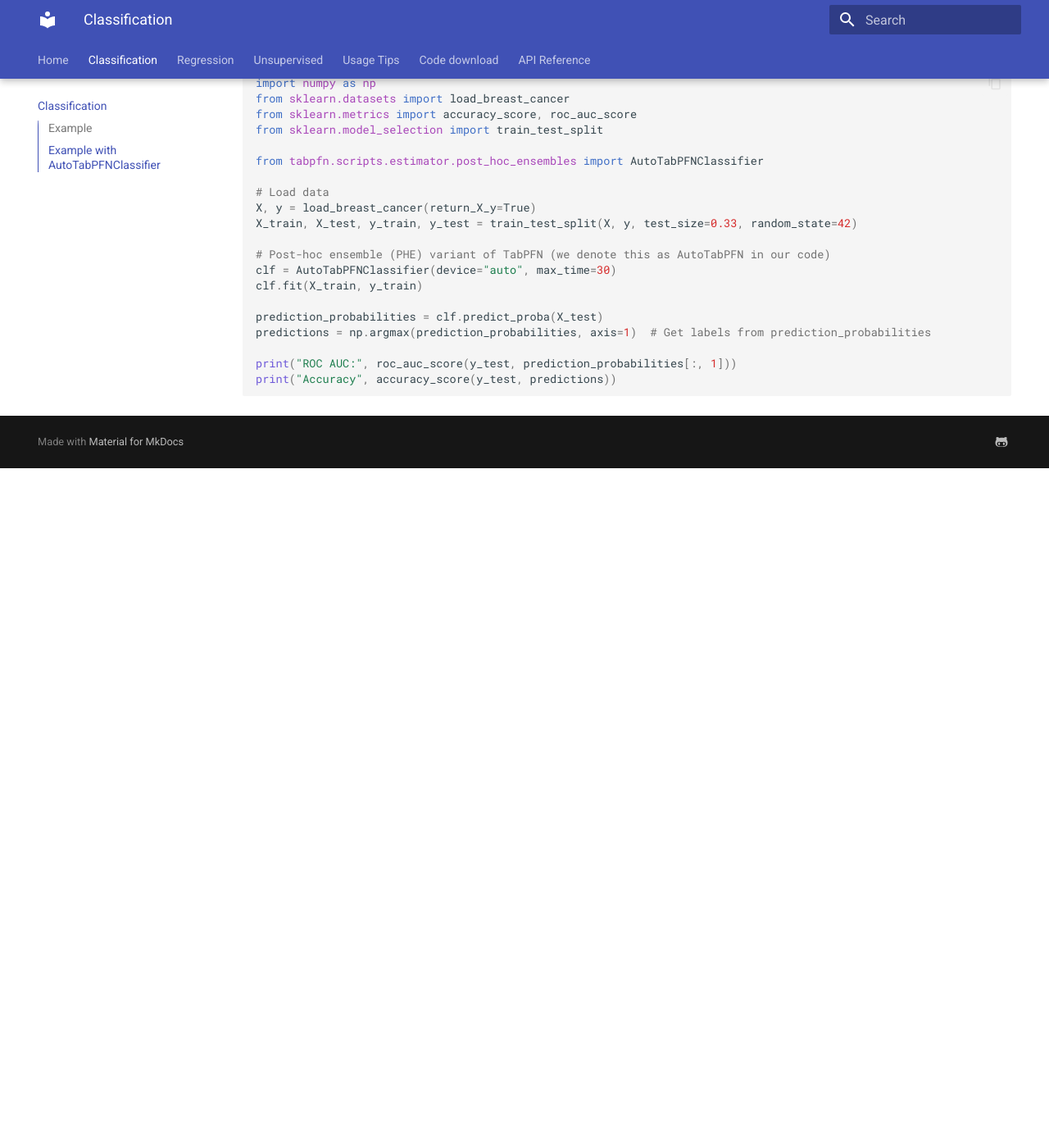
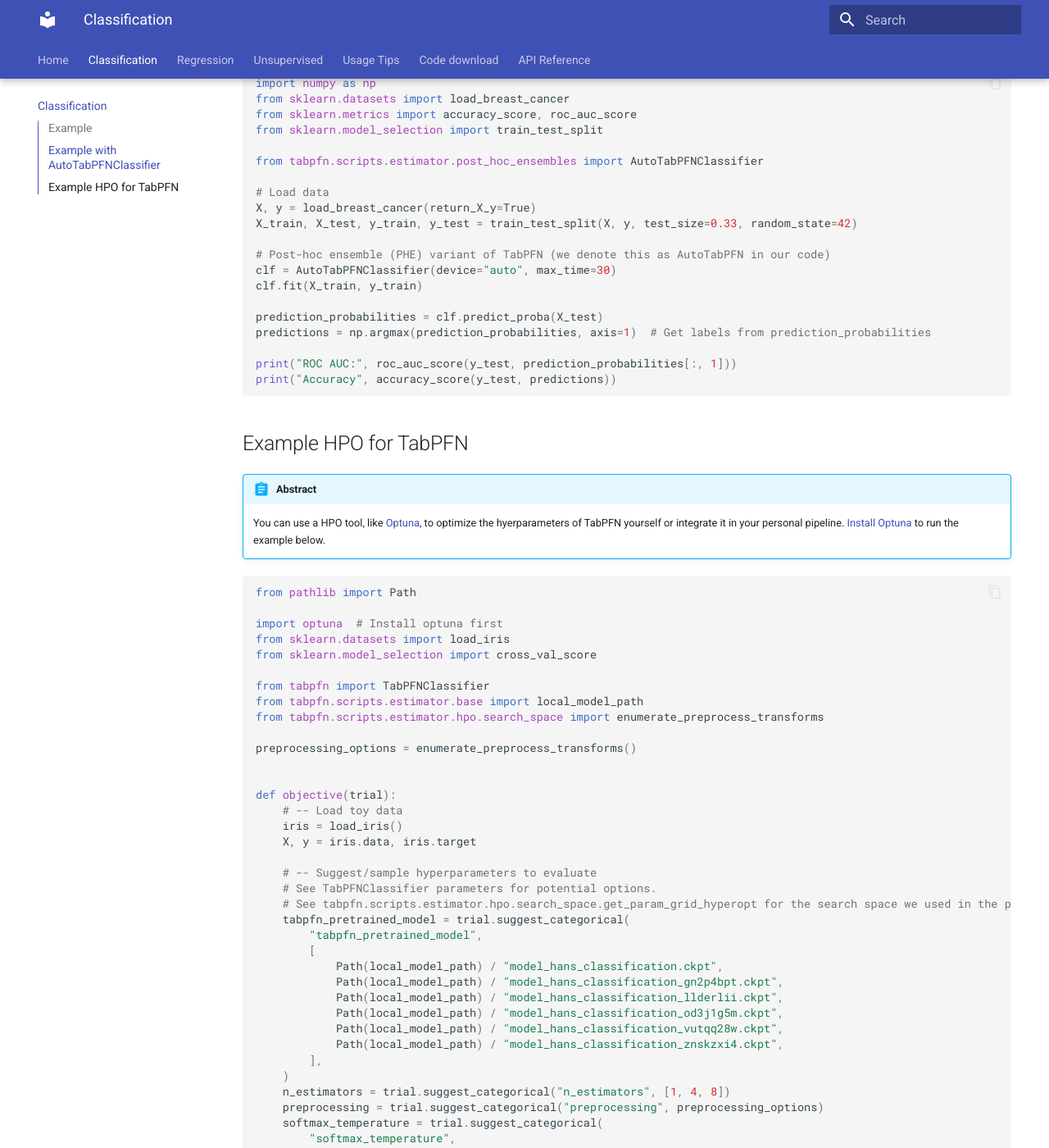
Before and after one commit to PriorLabs/PriorLabs.github.io, an MkDocs documentation site: the page built from docs/classification.md, in a window 1280 px wide and 1400 px high, scrolled down 970 px. Shown: the whole window at 82% size. Built offline with MkDocs 1.6.1 and Material for MkDocs 9.7.7, drawn with Linux system fonts in a browser that asks for light colours; before the commit the page ends 1541 px from its top, so only the background shows below that; some of the changed text lies outside the part shown.

Commit message:
add: HPO example

````diff
--- a/docs/classification.md
+++ b/docs/classification.md
@@ -58,3 +58,75 @@ predictions = np.argmax(prediction_probabilities, axis=1)  # Get labels from pre
 print("ROC AUC:", roc_auc_score(y_test, prediction_probabilities[:, 1]))
 print("Accuracy", accuracy_score(y_test, predictions))
 ```
+
+## Example HPO for TabPFN
+
+!!! abstract
+
+	You can use a HPO tool, like [Optuna](https://optuna.org/), to optimize the hyerparameters of TabPFN yourself or integrate it in your personal pipeline.
+    [Install Optuna](https://optuna.org/#installation) to run the example below.
+
+```python
+from pathlib import Path
+
+import optuna  # Install optuna first
+from sklearn.datasets import load_iris
+from sklearn.model_selection import cross_val_score
+
+from tabpfn import TabPFNClassifier
+from tabpfn.scripts.estimator.base import local_model_path
+from tabpfn.scripts.estimator.hpo.search_space import enumerate_preprocess_transforms
+
+preprocessing_options = enumerate_preprocess_transforms()
+
+
+def objective(trial):
+    # -- Load toy data
+    iris = load_iris()
+    X, y = iris.data, iris.target
+
+    # -- Suggest/sample hyperparameters to evaluate
+    # See TabPFNClassifier parameters for potential options.
+    # See tabpfn.scripts.estimator.hpo.search_space.get_param_grid_hyperopt for the search space we used in the paper.
+    tabpfn_pretrained_model = trial.suggest_categorical(
+        "tabpfn_pretrained_model",
+        [
+            Path(local_model_path) / "model_hans_classification.ckpt",
+            Path(local_model_path) / "model_hans_classification_gn2p4bpt.ckpt",
+            Path(local_model_path) / "model_hans_classification_llderlii.ckpt",
+            Path(local_model_path) / "model_hans_classification_od3j1g5m.ckpt",
+            Path(local_model_path) / "model_hans_classification_vutqq28w.ckpt",
+            Path(local_model_path) / "model_hans_classification_znskzxi4.ckpt",
+        ],
+    )
+    n_estimators = trial.suggest_categorical("n_estimators", [1, 4, 8])
+    preprocessing = trial.suggest_categorical("preprocessing", preprocessing_options)
+    softmax_temperature = trial.suggest_categorical(
+        "softmax_temperature",
+        [
+            0.75,
+            0.8,
+            0.9,
+            0.95,
+            1.0,
+        ],
+    )
+
+    # -- Initialize model
+    classifier_obj = TabPFNClassifier(
+        model_path=tabpfn_pretrained_model,
+        n_estimators=n_estimators,
+        preprocess_transforms=preprocessing,
+        softmax_temperature=softmax_temperature,
+    )
+    # -- Evaluate the model
+    score = cross_val_score(classifier_obj, X, y, n_jobs=1, cv=3)
+    return score.mean()
+
+
+if __name__ == "__main__":
+    study = optuna.create_study(direction="maximize")
+    study.optimize(objective, n_trials=10)
+    print("Best Parameters:", study.best_params)
+    print("Best Score:", study.best_value)
+```
````
Also changed, not shown: other parts of docs/classification.md (+1 -1 lines), docs/index.md (+2 -2 lines), docs/regression.md (+73 -1 lines).
